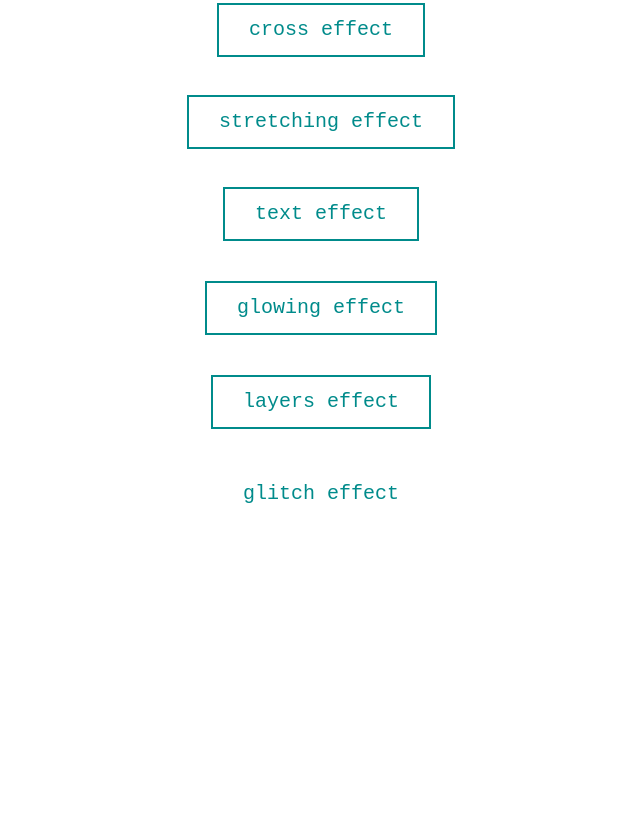
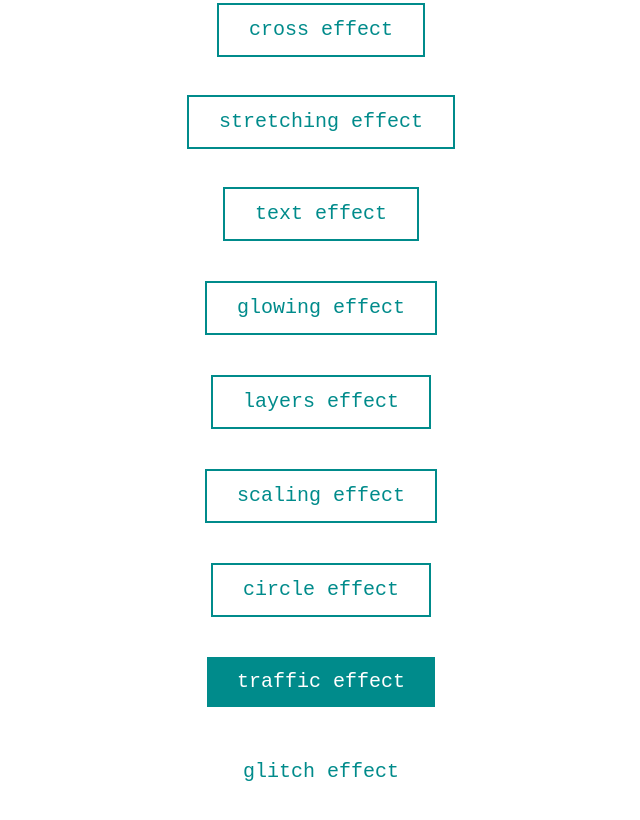
Before and after one commit to Satin3737/css-animations, a website: page pages/button.html in a window 1280 px wide. Shown: the part 370-1190 px from the top of the page, without its empty margins (319-959 px from the left). Before the commit the page ends 929 px from the top, so only its background shows below. Drawn offline with Linux system fonts and the light colour scheme.

Commit message:
new effects

```diff
--- a/pages/button.html
+++ b/pages/button.html
@@ -41,6 +41,15 @@
     <button id="layers" class="buttons__button">
         layers effect
     </button>
+    <button id="scaling" class="buttons__button">
+        scaling effect
+    </button>
+    <button id="circle" class="buttons__button">
+        circle effect
+    </button>
+    <button id="traffic" class="buttons__button">
+        traffic effect
+    </button>
     <button id="glitch" class="buttons__button">
         glitch effect
     </button>
--- a/src/scss/partials/buttons.scss
+++ b/src/scss/partials/buttons.scss
@@ -167,26 +167,124 @@
     }
 
     #layers {
+        background: darkcyan;
+        transition: all 1s;
+        color: transparent;
+        border: 2px solid darkcyan;
+        &:before, &:after {
+            content: 'layers effect';
+            display: flex;
+            align-items: center;
+            justify-content: center;
+            color: darkcyan;
+            position: absolute;
+            top: 0;
+            left: 0;
+            width: 100%;
+            height: 100%;
+            background: white;
+            transition: all 1s;
+        }
+        &:after {
+            transform: translate(-100%, 100%);
+        }
+        &:hover {
+            &:before {
+                transform: translate(100%, -100%);
+            }
+            &:after {
+                transform: translate(0, 0);
+            }
+        }
+    }
+
+    #scaling {
+        transition: all 1s;
         color: darkcyan;
         border: 2px solid darkcyan;
-        background: white;
+        &:before {
+            content: 'scaling effect';
+            display: flex;
+            align-items: center;
+            justify-content: center;
+            color: white;
+            position: absolute;
+            top: 0;
+            left: 0;
+            width: 100%;
+            height: 100%;
+            background: darkcyan;
+            transition: all 1s;
+            transform: scale(5);
+            opacity: 0;
+        }
+        &:hover {
+            &:before {
+                opacity: 1;
+                transform: scale(1);
+            }
+        }
+    }
+
+    #circle {
         transition: all 1s;
+        color: darkcyan;
+        border: 2px solid darkcyan;
         &:before {
             content: '';
+            display: flex;
+            align-items: center;
+            justify-content: center;
+            color: white;
             position: absolute;
+            bottom: 0;
             left: 0;
-            top: 0;
             width: 100%;
-            height: 24px;
-            background: white;
-            transform: translateX(-100%) rotate(45deg);
-            transition: transform 1s;
+            height: 0;
+            background: darkcyan;
+            transition: all 1s;
+            border-radius: 100% 100% 0 0;
+            z-index: -1;
         }
         &:hover {
             color: white;
-            background: darkcyan;
             &:before {
-                transform: translateX(100%) rotate(45deg);
+                height: 200%;
+            }
+        }
+    }
+
+    #traffic {
+        color: white;
+        background: darkcyan;
+        overflow: visible;
+        &:before, &:after {
+            content: 'traffic effect';
+            display: flex;
+            align-items: center;
+            justify-content: center;
+            color: white;
+            position: absolute;
+            bottom: 0;
+            left: 0;
+            width: 100%;
+            height: 100%;
+        }
+        &:before {
+            background: coral;
+            transform-origin: top;
+            transform: rotateX(270deg);
+            transition: all 0.5s;
+        }
+        &:after {
+            background: tomato;
+            transform-origin: bottom;
+            transform: rotateX(-270deg);
+            transition: all 0.5s 0.5s;
+        }
+        &:hover {
+            &:before, &:after {
+                transform: rotateX(0deg);
             }
         }
     }
```
Also changed, not shown: css/style.css.
